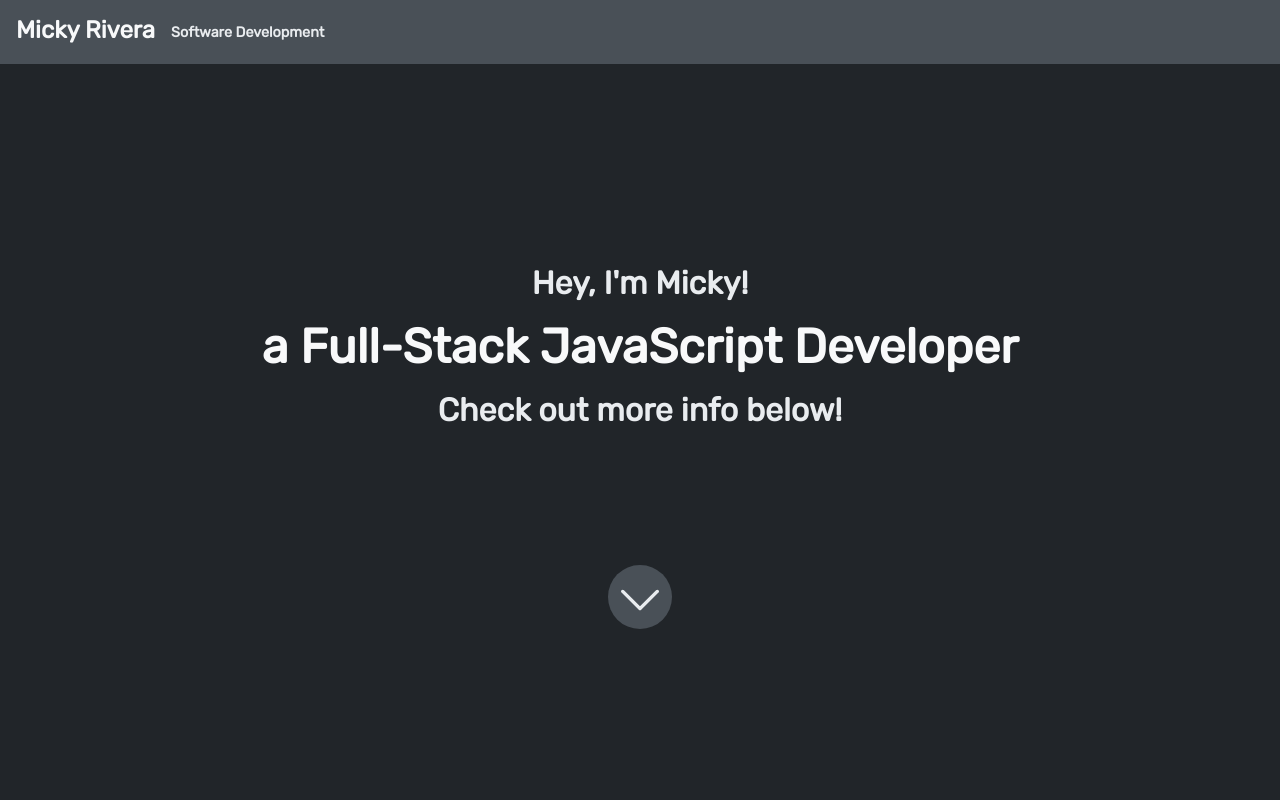
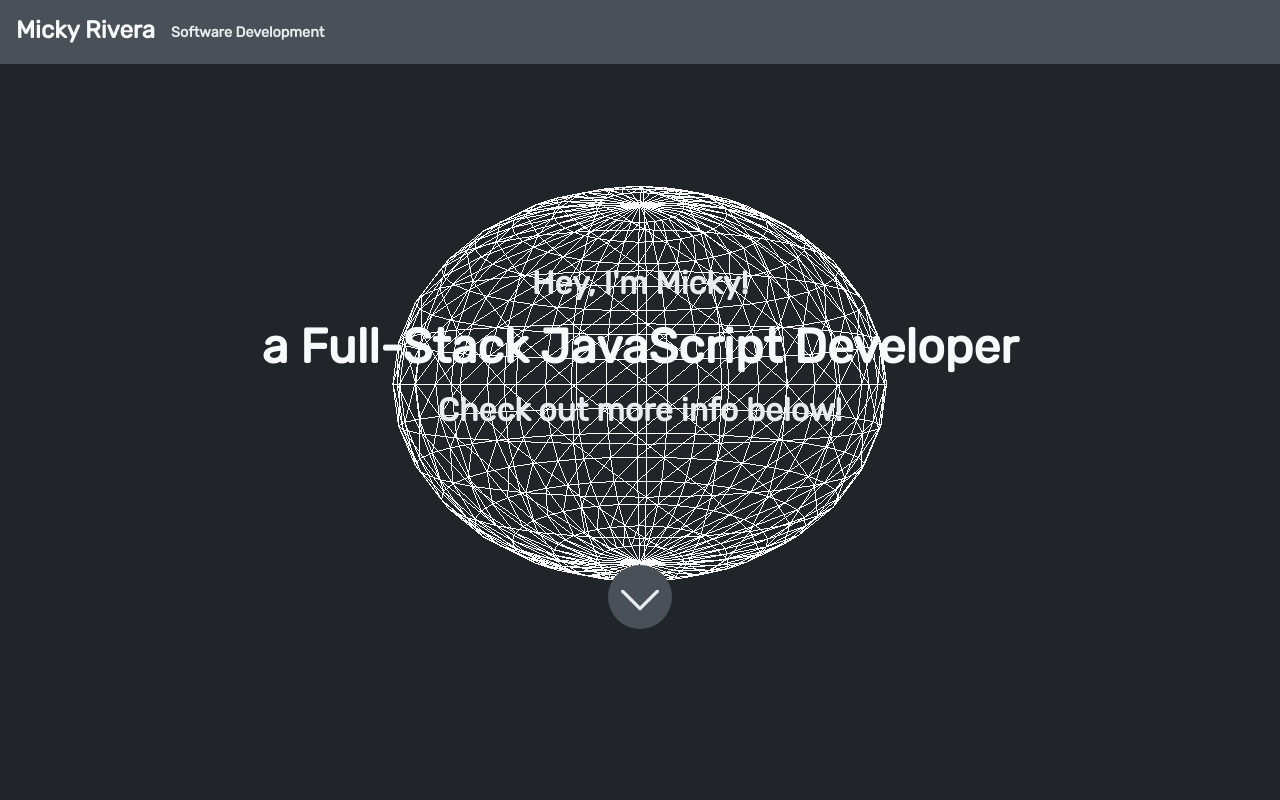
Before and after one commit to micky-rivera/portfolio_site, a Next.js app: page / in a window 1280 px wide. Shown: the top 800 px of the page. Built offline with nearby package versions, Linux system fonts and the light colour scheme.

Commit message:
added sphere

```diff
--- /dev/null
+++ b/components/Globe.tsx
@@ -0,0 +1,58 @@
+import type { NextPage } from 'next'
+import styles from '../styles/Globe.module.css'
+import * as THREE from 'three';
+import { useEffect } from 'react';
+
+let init = true;
+
+const Globe = () => {
+
+    useEffect(()=> {
+        if (init) {
+            const scene = new THREE.Scene();
+            const backgroundColor = new THREE.Color(0x212529);
+            scene.background = backgroundColor;
+
+            const camera = new THREE.PerspectiveCamera(75, window.innerWidth / window.innerHeight, 0.1, 1000);
+
+            const canvasElement = document.querySelector('#globe') as HTMLElement;
+
+            const renderer = new THREE.WebGLRenderer({
+                canvas: canvasElement!,
+            });
+            renderer.setPixelRatio(window.devicePixelRatio);
+            renderer.setSize(canvasElement.offsetWidth, canvasElement.offsetHeight);
+
+            camera.position.setZ(35);
+
+            const geometry = new THREE.SphereGeometry(15,32,16);
+            const material = new THREE.MeshBasicMaterial({
+                color: 0xFFFFFF,
+                wireframe: true
+            });
+            const sphere = new THREE.Mesh(geometry,material);
+
+            scene.add(sphere);
+
+            const animate = () => {
+                requestAnimationFrame(animate);
+
+                sphere.rotation.y += 0.005;
+
+                renderer.render(scene, camera);
+            };
+
+            animate();
+            init = false;
+        }
+
+    }, []);
+
+  return (
+    <div className={styles.globe__container}>
+        <canvas id='globe' className={styles.globe__canvas}></canvas>
+    </div>
+  )
+}
+
+export default Globe;
--- a/package.json
+++ b/package.json
@@ -12,12 +12,14 @@
     "@types/next": "^9.0.0",
     "next": "12.1.6",
     "react": "18.1.0",
-    "react-dom": "18.1.0"
+    "react-dom": "18.1.0",
+    "three": "^0.140.2"
   },
   "devDependencies": {
     "@types/node": "17.0.35",
     "@types/react": "18.0.9",
     "@types/react-dom": "18.0.4",
+    "@types/three": "^0.140.0",
     "eslint": "8.16.0",
     "eslint-config-next": "12.1.6",
     "typescript": "4.6.4"
--- a/pages/index.tsx
+++ b/pages/index.tsx
@@ -7,6 +7,7 @@ import Greeting from '../components/Greeting'
 import Nav from '../components/Nav'
 import Projects from '../components/Projects'
 import Tech from '../components/Tech'
+import Globe from '../components/Globe'
 
 const Home = ({ data }: HomeProps) => {
 
@@ -19,6 +20,8 @@ const Home = ({ data }: HomeProps) => {
       </Head>
 
       <Nav />
+
+      <Globe />
 
       <Greeting />
 
--- /dev/null
+++ b/styles/Globe.module.css
@@ -0,0 +1,12 @@
+.globe__container {
+    width: 100%;
+    height: fit-content;
+    position: absolute;
+    z-index: 0;
+    overflow: hidden;
+}
+
+.globe__canvas {
+    height: 40rem;
+    width: 80rem;
+}
--- a/styles/Greeting.module.css
+++ b/styles/Greeting.module.css
@@ -5,6 +5,8 @@
     text-align: center;
     height: 35rem;
     animation: fadeIn 1s;
+    position: relative;
+    z-index: 1;
   }
 
   @keyframes fadeIn {
```
Also changed, not shown: 1 other file (tests, documents, lock files or other folders).
